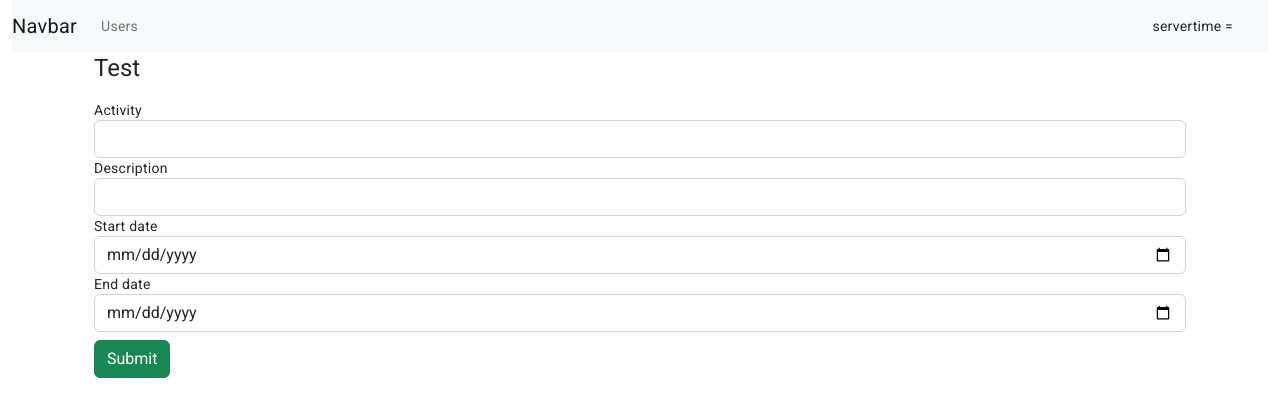
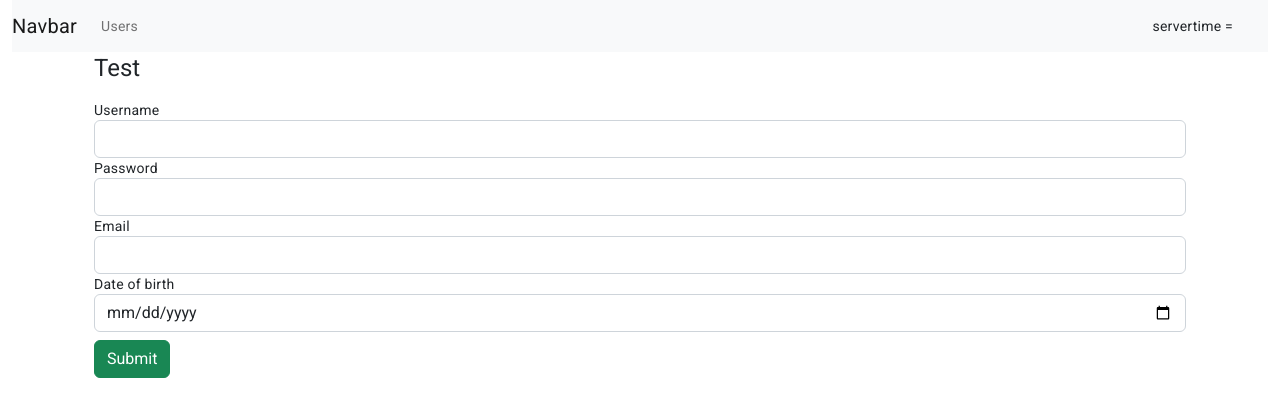
Before and after one commit to WilliamvBijsterveldt/frontend-planning, an Angular app: page /register-user in a window 1280 px wide. Shown: the top 416 px of the page. Built offline with nearby package versions, Linux system fonts and the light colour scheme; no server answers.

Commit message:
Changed labels

```diff
--- a/src/app/Components/register-user/register-user.component.html
+++ b/src/app/Components/register-user/register-user.component.html
@@ -3,25 +3,25 @@
   <form (ngSubmit)="onSubmit()">
     <div class="col">
       <div class="form-group">
-        <label>Activity</label>
+        <label>Username</label>
         <input type="text" class="form-control" id="userName"
                [(ngModel)]="user.username" name="userName">
       </div>
 
       <div class="form-group">
-        <label>Description</label>
+        <label>Password</label>
         <input type="text" class="form-control" id="password"
                [(ngModel)]="user.password" name="password">
       </div>
 
       <div class="form-group">
-        <label>Start date</label>
-        <input type="date" class="form-control" id="email"
+        <label>Email</label>
+        <input type="email" class="form-control" id="email"
                [(ngModel)]="user.email" name="email">
       </div>
 
       <div class="form-group">
-        <label>End date</label>
+        <label>Date of birth</label>
         <input type="date" class="form-control" id="dateOfBirth"
                [(ngModel)]="user.dateOfBirth" name="dateOfBirth">
       </div>
```
